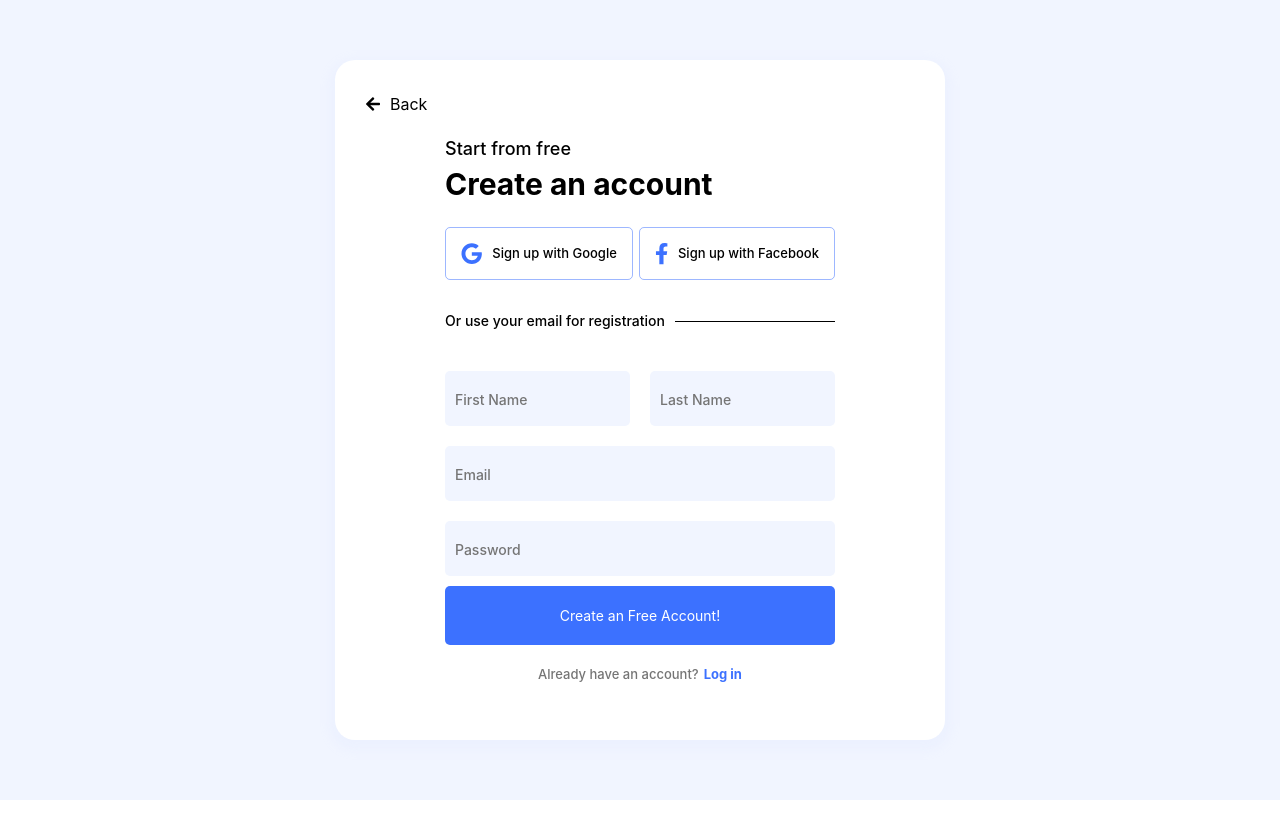
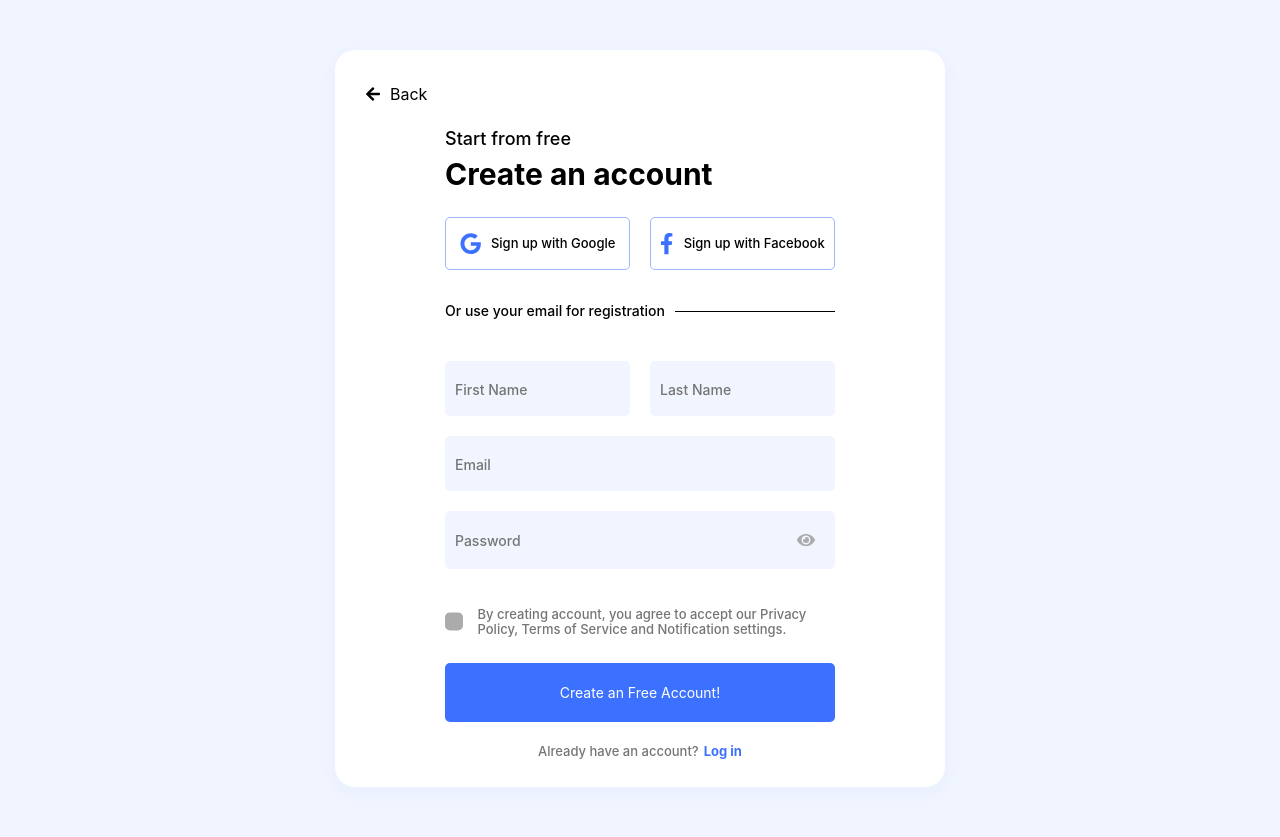
Before and after one commit to peng-jing/developer-task2021, a React (Create React App) app: page / in a window 1280 px wide. Before the commit the page ends 800 px from the top, so only its background shows below. Built offline with nearby package versions, Linux system fonts and the light colour scheme; what aws-amplify would draw is missing.

Commit message:
layout complete

```diff
--- a/package.json
+++ b/package.json
@@ -13,13 +13,15 @@
     "@testing-library/react": "^11.1.0",
     "@testing-library/user-event": "^12.1.10",
     "aws-amplify": "^4.3.10",
+    "formik": "^2.2.9",
     "gh-pages": "^3.2.3",
     "graphiql": "^1.0.0-alpha.13",
     "react": "^17.0.2",
     "react-dom": "^17.0.2",
     "react-scripts": "4.0.3",
     "styled-components": "^5.3.3",
-    "web-vitals": "^1.0.1"
+    "web-vitals": "^1.0.1",
+    "yup": "^0.32.11"
   },
   "homepage": ".",
   "scripts": {
--- a/src/Register.js
+++ b/src/Register.js
@@ -2,7 +2,11 @@ import React, { useEffect, useState } from 'react'
 import { Hub, Auth } from 'aws-amplify'
 import styled, { createGlobalStyle } from 'styled-components'
 import { FontAwesomeIcon } from '@fortawesome/react-fontawesome'
-import { faArrowLeft } from '@fortawesome/free-solid-svg-icons'
+import {
+  faArrowLeft,
+  faEye,
+  faCheckCircle
+} from '@fortawesome/free-solid-svg-icons'
 import { fab } from '@fortawesome/free-brands-svg-icons'
 import { library } from '@fortawesome/fontawesome-svg-core'
 
@@ -20,24 +24,23 @@ const GlobalStyle = createGlobalStyle`
 `
 const Container = styled.div`
   background: #f1f5ff;
-  height: 100vh;
   position: relative;
+  @media screen and (min-width: 768px) {
+    display: flex;
+    justify-content: center;
+    align-items: center;
+  }
 `
 const RegisterCard = styled.div`
   background: #ffffff;
-  height: 100vh;
   position: relative;
   padding: 75px 21px;
   @media screen and (min-width: 768px) {
     width: 610px;
-    height: 680px;
     box-shadow: 0px 5px 10px 5px rgba(222, 231, 255, 0.25);
     border-radius: 20px;
-    position: absolute;
-    left: 50%;
-    top: 50%;
-    transform: translate(-50%, -50%);
-    padding: 75px 110px;
+    padding: 75px 110px 25px;
+    margin: 50px 0;
   }
 `
 const TitleWrapper = styled.div`
@@ -72,12 +75,22 @@ const SocialRegister = styled.div`
   display: flex;
   justify-content: space-between;
   margin-top: 20px;
+  & div + div {
+    margin-left: 20px;
+  }
+  @media screen and (max-width: 360px) {
+    & div + div {
+      margin-left: 10px;
+    }
+  }
 `
 const SocialBtn = styled.div`
+  width: 100%;
   cursor: pointer;
-  padding: 15px 5px;
+  padding: 15px 0px;
   display: flex;
   align-items: center;
+  justify-content: center;
   border: solid 1px rgba(60, 113, 255, 0.5);
   border-radius: 5px;
   & span {
@@ -86,7 +99,7 @@ const SocialBtn = styled.div`
     font-weight: 500;
   }
   @media screen and (min-width: 768px) {
-    padding: 15px;
+    padding: 15px 5px;
     & span {
       margin-left: 10px;
     }
@@ -122,9 +135,15 @@ const UserName = styled.div`
   & div + div {
     margin-left: 20px;
   }
+  @media screen and (max-width: 360px) {
+    & div + div {
+      margin-left: 10px;
+    }
+  }
 `
 const InputWrapper = styled.div`
   position: relative;
+  width: 100%;
 `
 const InputTitle = styled.div`
   position: absolute;
@@ -144,6 +163,8 @@ const Input = styled.input`
   padding: 25px 10px 10px;
   border-radius: 5px;
   margin: 10px auto;
+  font-weight: 600;
+  letter-spacing: 0.5px;
   &:placeholder-shown::placeholder {
     color: transparent;
   }
@@ -153,6 +174,18 @@ const Input = styled.input`
   &:focus + ${InputTitle}, &:not(:placeholder-shown) + ${InputTitle} {
     transform: scale(0.75) translate(-10px, -32px);
   }
+`
+const InputPassword = styled(Input)`
+  font-weight: bold;
+  font-size: 15px;
+  letter-spacing: 1.2px;
+  ime-mode: active;
+`
+const Password = styled.div`
+  position: absolute;
+  font-size: 10px;
+  top: 60%;
+  left: 2.76%;
 `
 const SubmitBtn = styled.div`
   background: #3c71ff;
@@ -187,9 +220,78 @@ const LoginBtn = styled.div`
     margin-left: 5px;
   }
 `
-
+const FontAwesomeEye = styled(FontAwesomeIcon)`
+  position: absolute;
+  right: 20px;
+  top: 50%;
+  transform: translateY(-50%);
+  cursor: pointer;
+`
+const PasswordCheckWrapper = styled.div`
+  transition: 0.2s opacity;
+  opacity: 0;
+  display: flex;
+  align-items: center;
+  font-size: 12px;
+  ${(props) => props.$active && `opacity: 1;`}
+`
+const PasswordCheck = styled.p`
+  margin: 0px 15px 0px 5px;
+  color: #ababab;
+  ${(props) => props.$checked && `color: #000000;`}
+`
+const CheckLabel = styled.label`
+  display: grid;
+  grid-template-columns: 2em auto;
+  gap: 0.5em;
+  line-height: 1.2;
+  font-size: 13px;
+  color: #757575;
+  font-weight: 500;
+  margin: 10px 0px 25px;
+  cursor: pointer;
+`
+const CheckInput = styled.input`
+  cursor: pointer;
+  -webkit-appearance: none;
+  appearance: none;
+  background-color: #fff;
+  margin: 0;
+  font: inherit;
+  color: currentColor;
+  background: #ababab;
+  width: 18px;
+  height: 18px;
+  border-radius: 5px;
+  transform: translateY(30%);
+  display: grid;
+  place-content: center;
+  &:before {
+    content: '';
+    width: 0.65em;
+    height: 0.65em;
+    transition: 120ms transform ease-in-out;
+    box-shadow: inset 1em 1em var(--form-control-color);
+    transform: scale(0);
+    clip-path: polygon(7% 50%, 34% 76%, 87% 9%, 95% 14%, 35% 91%, 0 57%);
+    transform-origin: 5% 80%;
+    background: #3c71ff;
+  }
+  &:checked {
+    background: #ffffff;
+    border: 1px solid #000000;
+  }
+  &:checked:before {
+    transform: scale(2.5);
+  }
+`
 export default function Register() {
   const [user, setUser] = useState(null)
+  const [password, setpassword] = useState('')
+  const [starPassword, setStarPassword] = useState('')
+  const [isVisible, setIsVisible] = useState(false)
+  const [typeIsPassword, setTypeIsPassword] = useState(false)
+  const [keyCode, setKeyCode] = useState('')
   async function getUser() {
     try {
       const token = await Auth.currentAuthenticatedUser()
@@ -198,15 +300,29 @@ export default function Register() {
       console.log(err)
     }
   }
-  async function getUser() {
-    try {
-      const token = await Auth.currentAuthenticatedUser()
 
-      setUser(token)
-    } catch (err) {
-      console.log(err)
+  const handleKeyDown = (e) => {
+    setTypeIsPassword(false)
+    setKeyCode('')
+    if (e.keyCode === 229) {
+      return setKeyCode('chinese')
     }
+    if (e.keyCode === 8) setKeyCode('backspace')
   }
+
+  const handleChange = (e) => {
+    if (keyCode === 'chinese') return
+    const value = e.target.value
+    setStarPassword(value.replace(/./g, '*'))
+    if (keyCode === 'backspace')
+      return setpassword(password.substr(0, password.length - 1))
+    setpassword(password + value.substr(value.length - 1, 1))
+  }
+
+  const handleVisible = () => {
+    return isVisible ? setIsVisible(false) : setIsVisible(true)
+  }
+
   return (
     <>
       <GlobalStyle />
@@ -250,22 +366,68 @@ export default function Register() {
             </TitleWrapper>
             <UserName>
               <InputWrapper>
-                <Input placeholder='First Name' />
+                <Input placeholder='First Name' type='text' />
                 <InputTitle children='First Name' />
               </InputWrapper>
               <InputWrapper>
-                <Input placeholder='Last Name' />
+                <Input placeholder='Last Name' type='text' />
                 <InputTitle children='Last Name' />
               </InputWrapper>
             </UserName>
             <InputWrapper>
-              <Input placeholder='Email' />
+              <Input placeholder='Email' type='email' />
               <InputTitle children='Email' />
             </InputWrapper>
             <InputWrapper>
-              <Input type='Password' placeholder='Password' />
+              <InputPassword
+                type={typeIsPassword ? 'password' : 'text'}
+                placeholder='Password'
+                value={starPassword}
+                onChange={handleChange}
+                onKeyDown={handleKeyDown}
+                onClick={() => !password && setTypeIsPassword(true)}
+                onPaste={(e) => {
+                  e.preventDefault()
+                  return false
+                }}
+                onCopy={(e) => {
+                  e.preventDefault()
+                  return false
+                }}
+              />
               <InputTitle children='Password' />
+              {isVisible && <Password children={password} />}
+              <FontAwesomeEye
+                color={isVisible ? '#3C71FF' : '#ABABAB'}
+                icon={faEye}
+                onClick={handleVisible}
+              />
             </InputWrapper>
+
+            <PasswordCheckWrapper $active={password}>
+              <FontAwesomeIcon
+                icon={faCheckCircle}
+                size='sm'
+                color={password.length > 7 ? '#4AE7A5' : '#ABABAB'}
+              />
+              <PasswordCheck $checked={password.length > 7}>
+                8 Characters min.
+              </PasswordCheck>
+              <FontAwesomeIcon
+                icon={faCheckCircle}
+                size='sm'
+                color={/[0-9]/.test(password) ? '#4AE7A5' : '#ABABAB'}
+              />
+              <PasswordCheck $checked={/[0-9]/.test(password)}>
+                One number
+              </PasswordCheck>
+            </PasswordCheckWrapper>
+
+            <CheckLabel>
+              <CheckInput type='checkbox' />
+              By creating account, you agree to accept our Privacy Policy, Terms
+              of Service and Notification settings.
+            </CheckLabel>
             <SubmitBtn children='Create an Free Account!' />
           </EmailRegister>
           <LoginBtn>
```
Also changed, not shown: 1 other file (tests, documents, lock files or other folders).
